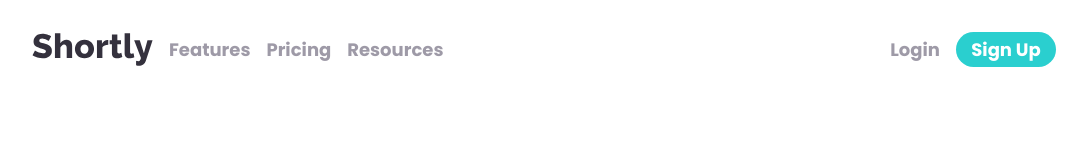
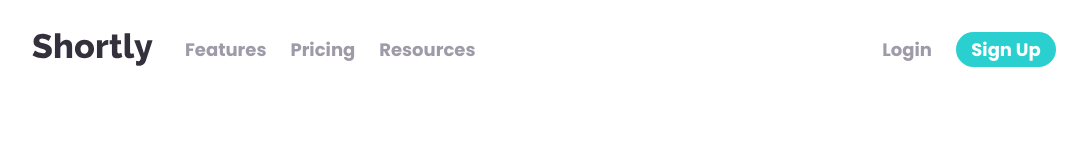
Before and after one commit to Sheriff-Oladimeji/shortly, a React (Vite) app: page / in a window 1280 px wide. Shown: the top 160 px of the page, without its empty margins (96-1183 px from the left). Built offline with nearby package versions, Linux system fonts and the light colour scheme.

Commit message:
fix : fix margin of nav links

```diff
--- a/src/components/Navbar.jsx
+++ b/src/components/Navbar.jsx
@@ -6,7 +6,7 @@ const Navbar = () => {
       <nav className="hidden md:flex justify-between w-[80%] mx-auto py-8">
         <div className="flex items-center">
           <img src={logo} alt="" />
-          <ul className="flex space-x-4 ml-4 text-GrayishViolet font-semibold">
+          <ul className="flex space-x-6 ml-8 text-GrayishViolet font-semibold">
             {navLinks.map((link) => (
               <li key={link.id}>
                 <a href={`#${link.content}`}>{link.content}</a>
@@ -15,7 +15,7 @@ const Navbar = () => {
           </ul>
         </div>
 
-        <ul className="flex items-center space-x-4 font-semibold">
+        <ul className="flex items-center space-x-6 font-semibold">
           {CTA.map((link) => (
             <li key={link.id} className={`${link.id === 2?" bg-Cyan rounded-full py-1 w-[100px] text-[#FFf] text-center ":"text-GrayishViolet"}`}>
               <a href="">{link.content}</a>
```
